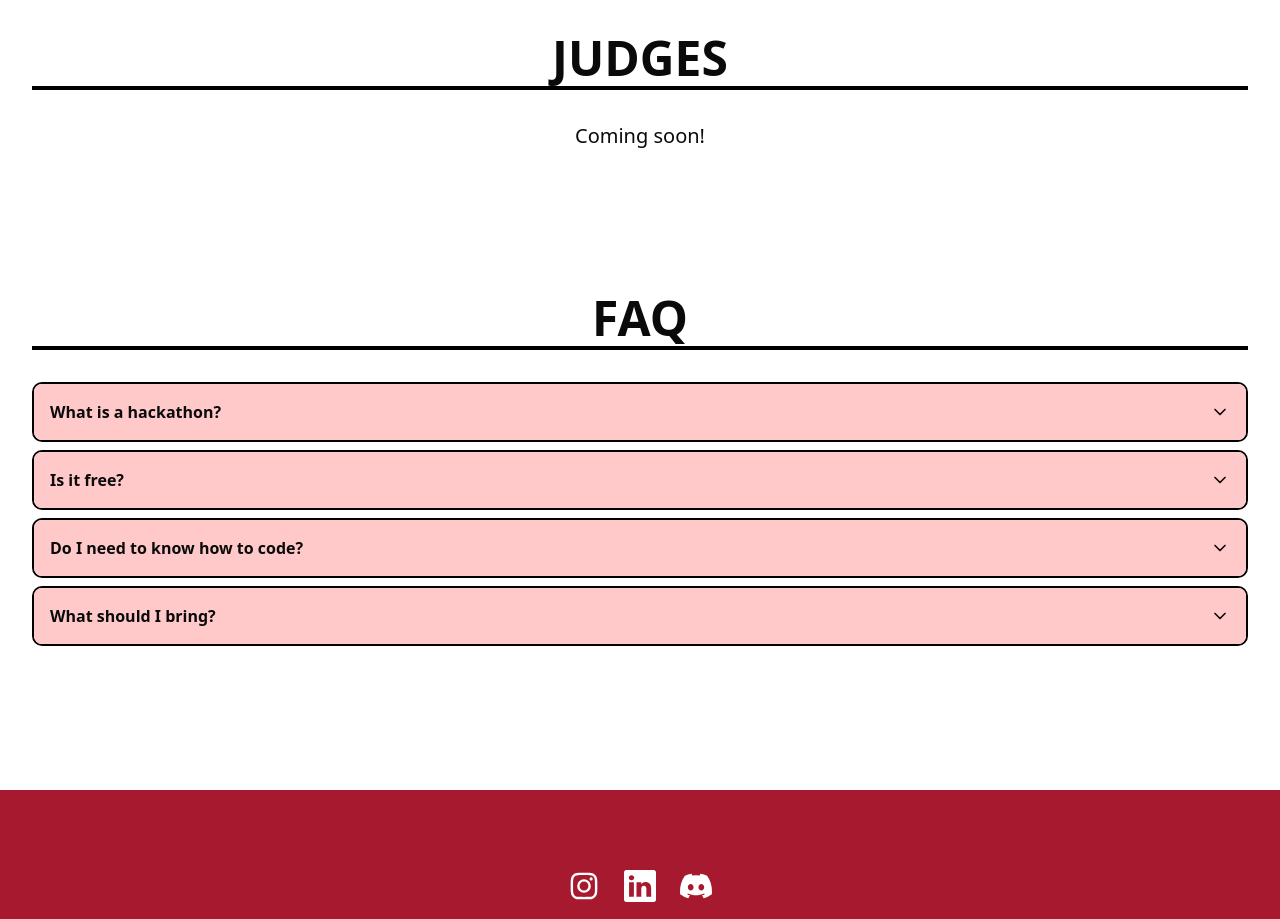
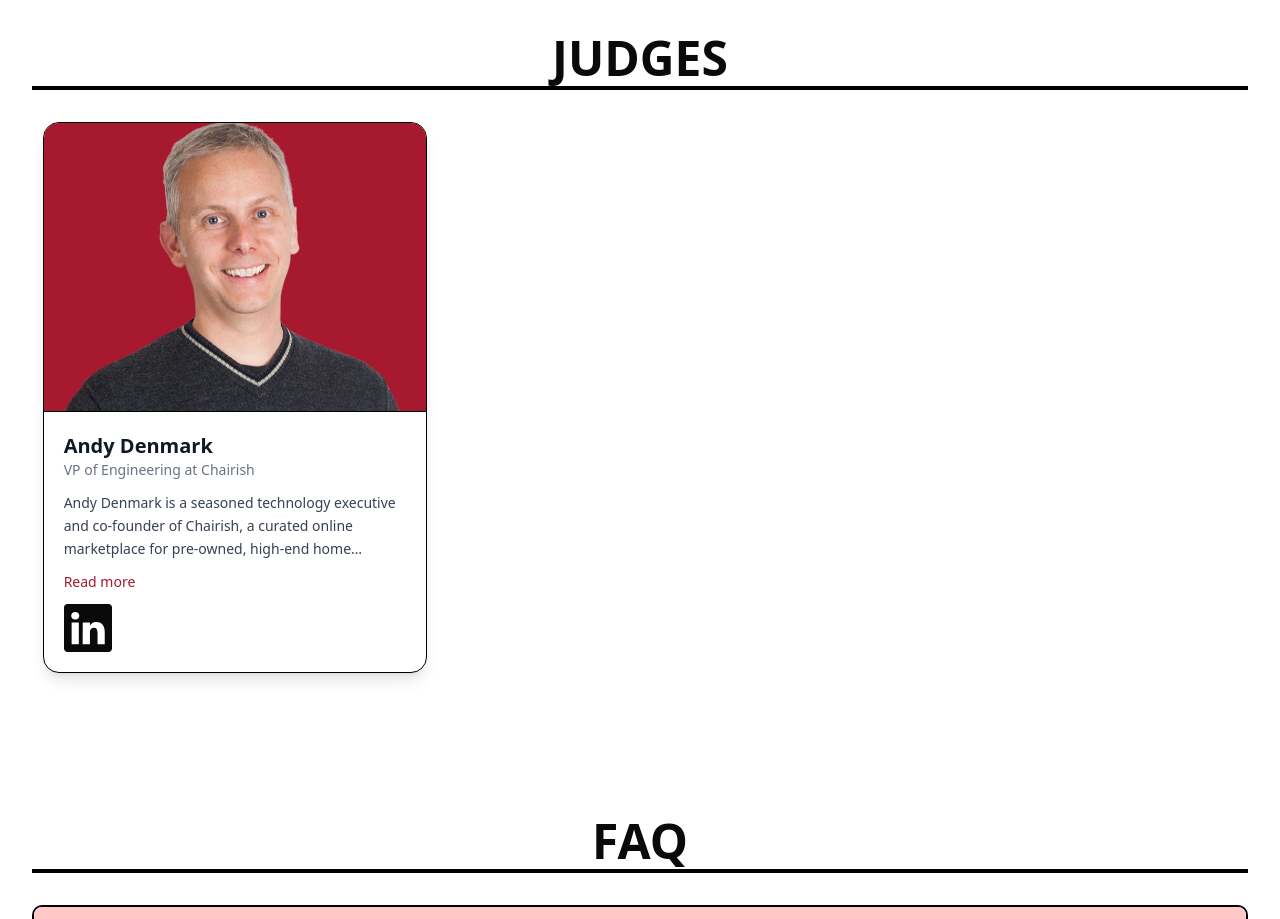
Before and after one commit to jacob-s-codes/uhshacks, a Next.js app: page / in a window 1280 px wide. Shown: the part 5320-6239 px from the top of the page. Built offline with nearby package versions, Linux system fonts and the light colour scheme.

Commit message:
added andy judge

```diff
--- a/src/app/HomeClient.tsx
+++ b/src/app/HomeClient.tsx
@@ -3,6 +3,7 @@ import React from 'react'
 import AccordionDemo from './components/Accoridion'
 import CryptoText from './components/CryptoTextOnce'
 import Registerbtn from './components/Registerbtn'
+import Judges from './components/Judge'
 
 const HomeClient = () => {
   return (
@@ -348,9 +349,11 @@ const HomeClient = () => {
         <div className='max-w-7xl mx-auto'>
           <h2 className='text-center lg:text-5xl text-4xl font-black'>JUDGES</h2>
           <hr className='mb-8 mt-1 border-2 border-black' />
-          {/* <div className='grid grid-cols-1 xl:grid-cols-2 lg:grid-cols-2 gap-8 gap-y-12 place-items-center'> */}
-          <div className='text-center'>
-            <p className='text-xl'>Coming soon!</p>
+          <div className='grid grid-cols-1 xl:grid-cols-3 lg:grid-cols-2 gap-y-12 place-items-center'>
+          {/* <div className='text-center'>
+            <p className='text-xl'>Coming soon!</p> */}
+            <Judges name="Andy Denmark" bio="Andy Denmark is a seasoned technology executive and co-founder of Chairish, a curated online marketplace for pre-owned, high-end home furnishings. Since helping launch the company in February 2013, he has served as its CTO, driving innovation and overseeing the platform’s technical development, security, and server operations. Chairish was acquired by Auction Technology Group in 2025. With over two decades of industry experience, Andy previously co-founded TripIt (acquired by Concur Technologies in 2011), a first of its kind online travel itinerary organizer, and held senior engineering roles at SAP/Concur and Opsware/Loudcloud. He holds both a Masters in Computer Science and a Bachelors in Electrical Engineering from the Columbia University School of Engineering and Applied Science. He is based in the San Francisco Bay Area.." link="https://www.linkedin.com/in/andydenmark/" image="/people/andypic2.jpg" title="VP of Engineering at Chairish"/>
+
 
 
           </div>
--- /dev/null
+++ b/src/app/components/Judge.tsx
@@ -0,0 +1,63 @@
+import Link from "next/link";
+import React, { useState } from "react";
+
+interface JudgesProps {
+    image: string;
+    bio: string;
+    link: string;
+    name: string;
+    title?: string; // optional role/title
+}
+
+const Judges = ({ image, bio, link, name, title }: JudgesProps) => {
+    const [isExpanded, setIsExpanded] = useState(false);
+
+    return (
+        <div className="max-w-sm rounded-2xl overflow-hidden shadow-lg bg-white border border-black hover:shadow-xl transition-shadow duration-300">
+            {/* Judge Image */}
+            <img
+                className="w-full h-72 object-cover"
+                src={image}
+                alt={`${name}'s photo`}
+            />
+
+            {/* Content */}
+            <div className="p-5 flex flex-col space-y-3 border-t border-black">
+                {/* Name + Title */}
+                <div>
+                    <h2 className="text-xl font-semibold text-gray-900">{name}</h2>
+                    {title && <p className="text-sm text-gray-500">{title}</p>}
+                </div>
+
+                {/* Bio */}
+                <p
+                    className={`text-gray-700 text-sm leading-relaxed transition-all duration-300 ${isExpanded ? "" : "line-clamp-3"
+                        }`}
+                >
+                    {bio}
+                </p>
+
+                {/* Read More / Read Less toggle */}
+                <button
+                    onClick={() => setIsExpanded(!isExpanded)}
+                    className="text-darkred text-sm font-medium hover:underline hover:cursor-pointer self-start"
+                >
+                    {isExpanded ? "Read less" : "Read more"}
+                </button>
+
+                {/* Link */}
+                <Link
+                    href={link}
+                    target="_blank"
+                    className="hover:text-darkred hover:scale-105 duration-300 w-fit"
+                >
+                    <svg xmlns="http://www.w3.org/2000/svg"  fill="currentColor" className="bi bi-linkedin w-12 h-auto" viewBox="0 0 16 16">
+                        <path d="M0 1.146C0 .513.526 0 1.175 0h13.65C15.474 0 16 .513 16 1.146v13.708c0 .633-.526 1.146-1.175 1.146H1.175C.526 16 0 15.487 0 14.854zm4.943 12.248V6.169H2.542v7.225zm-1.2-8.212c.837 0 1.358-.554 1.358-1.248-.015-.709-.52-1.248-1.342-1.248S2.4 3.226 2.4 3.934c0 .694.521 1.248 1.327 1.248zm4.908 8.212V9.359c0-.216.016-.432.08-.586.173-.431.568-.878 1.232-.878.869 0 1.216.662 1.216 1.634v3.865h2.401V9.25c0-2.22-1.184-3.252-2.764-3.252-1.274 0-1.845.7-2.165 1.193v.025h-.016l.016-.025V6.169h-2.4c.03.678 0 7.225 0 7.225z" />
+                    </svg>
+                </Link>
+            </div>
+        </div>
+    );
+};
+
+export default Judges;
```
Also changed, not shown: public/people/andypic.png (added), public/people/andypic2.jpg (added).
